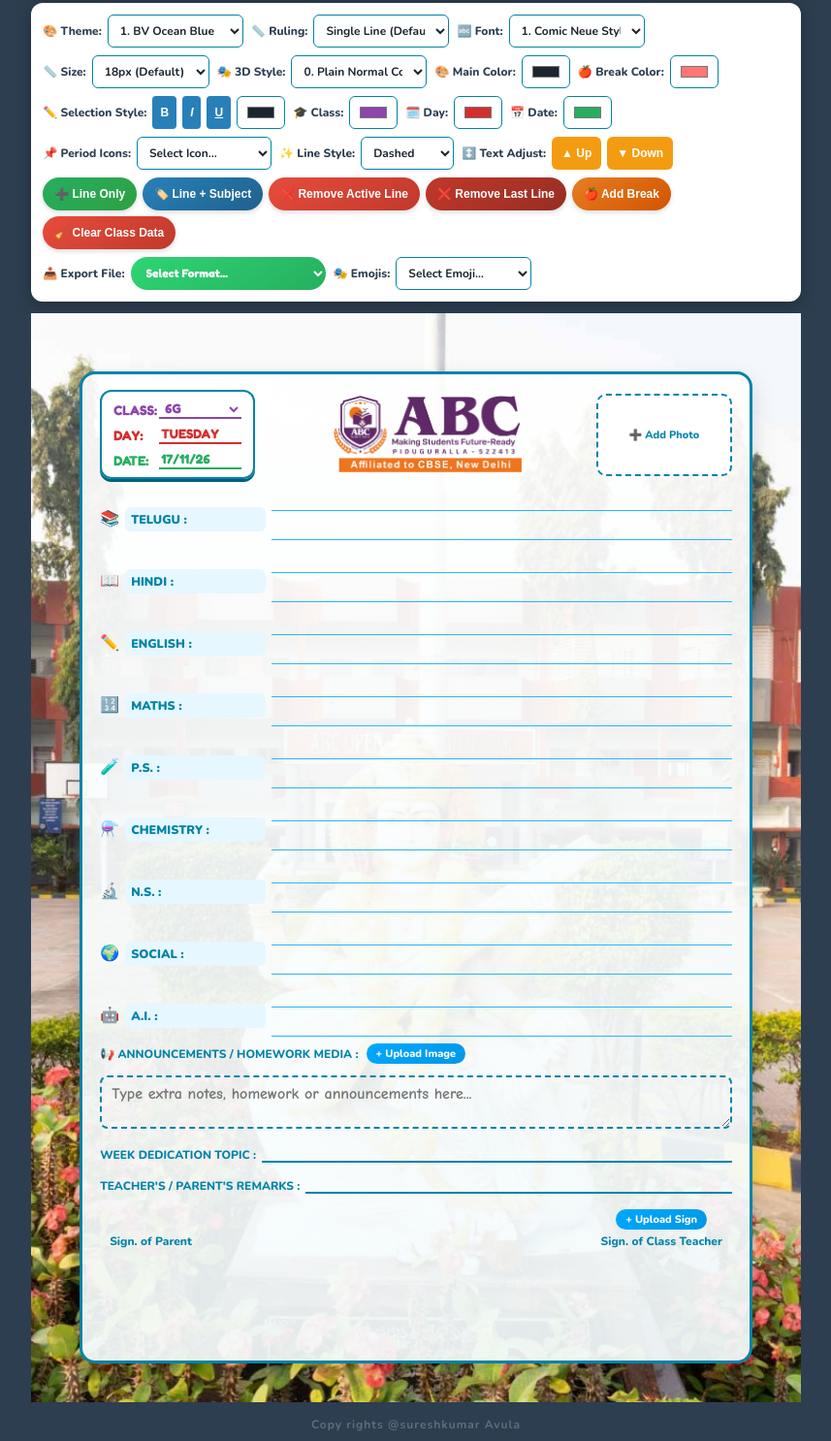
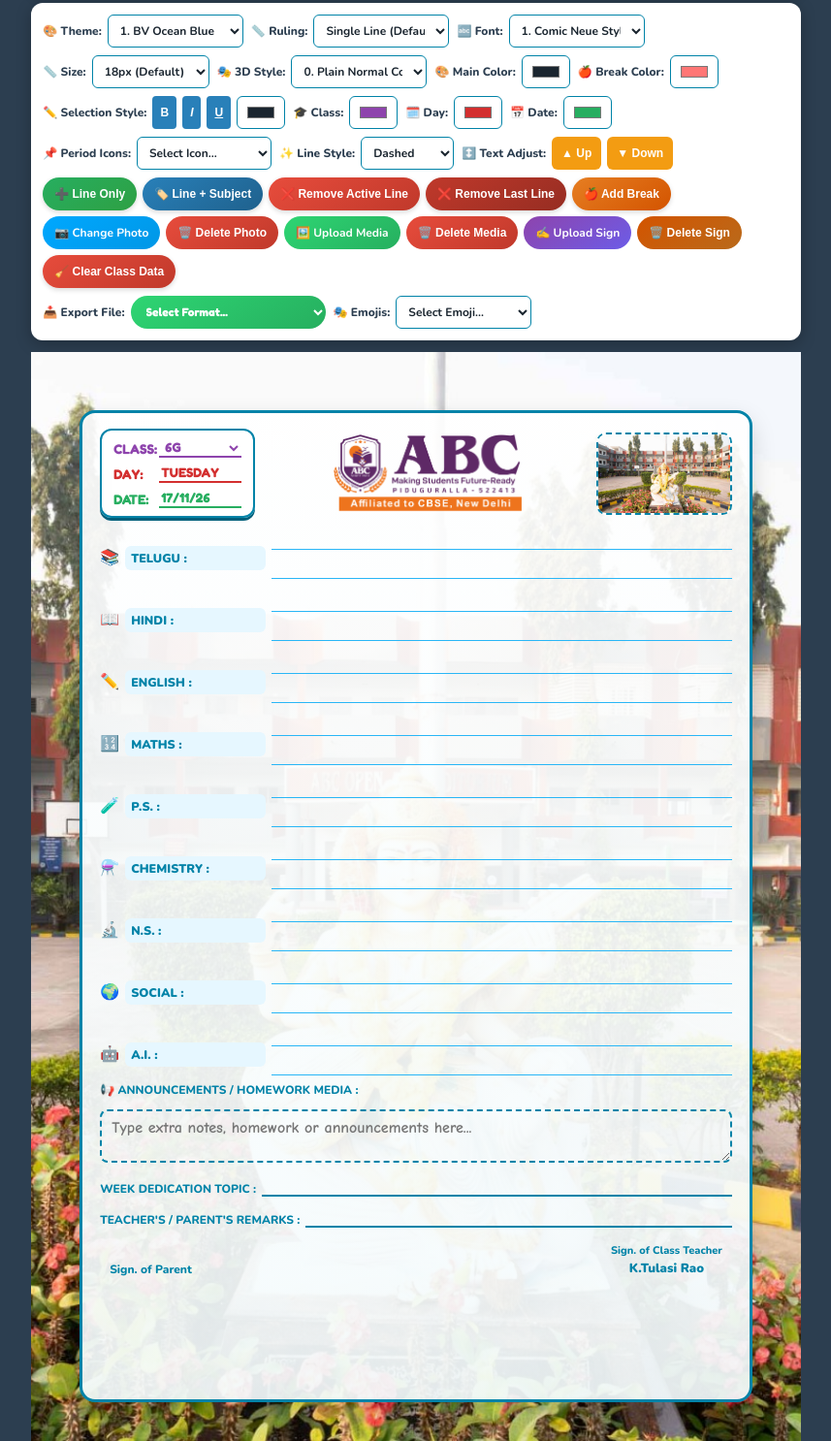
Before and after one commit to digisuresh1-wq/ABC-CBSE-SCHOOL-DIARY-AS-, a plain HTML site: page index.html in a window 1280 px wide. Shown: the part 52-1538 px from the top of the page at 97% size, without its empty margins (211-1068 px from the left). Drawn offline with nearby package versions, Linux system fonts and the light colour scheme.

```diff
--- a/index.html
+++ b/index.html
@@ -218,6 +218,38 @@
     min-height: 34px;
   }
   .btn-fmt:hover { background: #1c5980; }
+
+  .menu-upload-btn {
+    background: linear-gradient(145deg, #00a8ff, #0097e6);
+    color: #fff;
+    border: none;
+    padding: 6px 12px;
+    border-radius: 20px;
+    cursor: pointer;
+    font-weight: bold;
+    font-size: 12px;
+    display: inline-flex;
+    align-items: center;
+    gap: 4px;
+    min-height: 34px;
+  }
+  .menu-upload-btn:hover { background: #0081c2; }
+
+  .menu-delete-btn {
+    background: linear-gradient(145deg, #e74c3c, #c0392b);
+    color: #fff;
+    border: none;
+    padding: 6px 12px;
+    border-radius: 20px;
+    cursor: pointer;
+    font-weight: bold;
+    font-size: 12px;
+    display: inline-flex;
+    align-items: center;
+    gap: 4px;
+    min-height: 34px;
+  }
+  .menu-delete-btn:hover { background: #c0392b; }
 
   /* Main Printable Container Wrapper */
   .diary-wrapper {
@@ -358,44 +390,17 @@
     align-items: center;
     position: relative;
     overflow: hidden;
-    cursor: pointer;
     transition: all 0.2s;
-  }
-
-  .top-right-photo-box span {
-    font-size: 11px;
-    font-weight: 800;
-    color: var(--primary);
-    text-align: center;
   }
 
   .top-right-preview-img {
     width: 100%;
     height: 100%;
     object-fit: cover;
-    display: none;
+    display: block;
     position: absolute;
     top: 0;
     left: 0;
-  }
-
-  .top-right-remove-btn {
-    position: absolute;
-    top: 2px;
-    right: 2px;
-    background: #e74c3c;
-    color: #ffffff;
-    border: none;
-    border-radius: 50%;
-    width: 18px;
-    height: 18px;
-    font-size: 11px;
-    cursor: pointer;
-    display: none;
-    align-items: center;
-    justify-content: center;
-    font-weight: bold;
-    z-index: 5;
   }
 
   .schedule-container {
@@ -540,25 +545,6 @@
     z-index: 2;
   }
 
-  .remove-img-btn {
-    position: absolute;
-    top: 2px;
-    right: 2px;
-    background: #e74c3c;
-    color: #fff;
-    border: none;
-    border-radius: 50%;
-    width: 20px;
-    height: 20px;
-    font-size: 12px;
-    cursor: pointer;
-    display: none;
-    align-items: center;
-    justify-content: center;
-    font-weight: bold;
-    z-index: 10;
-  }
-
   .announcement-upload-row {
     display: flex;
     align-items: center;
@@ -614,17 +600,6 @@
     object-fit: contain;
     margin-bottom: 2px;
     display: none;
-  }
-
-  .upload-btn {
-    font-size: 11px;
-    background: linear-gradient(145deg, #00a8ff, #0097e6);
-    color: #ffffff;
-    padding: 3px 10px;
-    border-radius: 12px;
-    cursor: pointer;
-    font-weight: 800;
-    margin-bottom: 4px;
   }
 
   .transparent-copyright {
@@ -657,7 +632,7 @@
 
   @media print, .snap-mode {
     body { background: none !important; padding: 0 !important; margin: 0 !important; -webkit-print-color-adjust: exact !important; print-color-adjust: exact !important; }
-    .settings-toggle-bar, .control-bar, .upload-btn, .remove-img-btn, .transparent-copyright, .top-right-remove-btn, .announcement-upload-row { display: none !important; }
+    .settings-toggle-bar, .control-bar, .transparent-copyright, .announcement-upload-row { display: none !important; }
     .compact-space-container { resize: none !important; }
 
     textarea::placeholder, input::placeholder {
@@ -665,21 +640,6 @@
       opacity: 0 !important;
       -webkit-print-color-adjust: exact !important;
     }
-
-    .top-right-photo-box:not(.has-image) {
-      display: none !important;
-      visibility: hidden !important;
-      opacity: 0 !important;
-      border: none !important;
-      background: transparent !important;
-    }
-
-    .top-right-photo-box.has-image {
-      border: none !important;
-      background: transparent !important;
-    }
-
-    .top-right-photo-box span { display: none !important; }
 
     .diary-wrapper { width: 210mm !important; }
 
@@ -826,6 +786,16 @@
     <button class="btn-remove-period" onclick="removeActivePeriod()">❌ Remove Active Line</button>
     <button class="btn-remove-period" style="background: linear-gradient(145deg, #c0392b, #962d22);" onclick="removeLastPeriod()">❌ Remove Last Line</button>
     <button class="btn-add-period" style="background: linear-gradient(145deg, #e67e22, #d35400);" onclick="addNewPeriod('break', false)">🍎 Add Break</button>
+
+    <label class="menu-upload-btn">📷 Change Photo <input type="file" accept="image/*" style="display: none;" onchange="loadTopRightPhotoFromMenu(event)"></label>
+    <button class="menu-delete-btn" onclick="removeTopRightPhotoDirect()">🗑️ Delete Photo</button>
+
+    <label class="menu-upload-btn" style="background: linear-gradient(145deg, #2ed573, #26af5f);">🖼️ Upload Media <input type="file" accept="image/*" style="display: none;" onchange="insertSpaceImage(event)"></label>
+    <button class="menu-delete-btn" onclick="removeSpaceImage()">🗑️ Delete Media</button>
+
+    <label class="menu-upload-btn" style="background: linear-gradient(145deg, #8e44ad, #6c5ce7);">✍️ Upload Sign <input type="file" accept="image/*" style="display: none;" onchange="loadSignature(event)"></label>
+    <button class="menu-delete-btn" style="background: linear-gradient(145deg, #d35400, #b96a1b);" onclick="removeSignature()">🗑️ Delete Sign</button>
+
     <button class="btn-clear" onclick="clearSavedData()">🧹 Clear Class Data</button>
   </div>
 
@@ -870,8 +840,8 @@
               <option value="5F">5F</option>
               <option value="5G">5G</option>
               <option value="6F">6F</option>
-              <option value="6G">6G</option>
-              <option value="7F" selected>7F</option>
+              <option value="6G" selected>6G</option>
+              <option value="7F">7F</option>
               <option value="7G">7G</option>
               <option value="8">8</option>
               <option value="9">9</option>
@@ -888,32 +858,26 @@
           </div>
         </div>
 
-        <!-- Default Locked School Logo Banner using raw.githubusercontent -->
+        <!-- Default Locked School Logo Banner -->
         <div class="logo-container-center">
           <img src="https://raw.githubusercontent.com/digisuresh1-wq/ABC-CBSE-SCHOOL-DIARY-AS-/main/ABC%20School%20Full%20Logo.png" id="logo-img" class="center-logo-banner" alt="ABC High School Logo" crossorigin="anonymous">
         </div>
 
-        <div class="top-right-photo-box" id="topRightPhotoBox" onclick="triggerTopRightUpload()">
-          <span id="topRightPhotoLabel">➕ Add Photo</span>
-          <img id="topRightImgPreview" class="top-right-preview-img" alt="Top Right Photo">
-          <button id="topRightRemoveBtn" class="top-right-remove-btn" onclick="removeTopRightPhoto(event)">✕</button>
-          <input type="file" id="topRightInput" accept="image/*" style="display:none;" onchange="loadTopRightPhoto(event)">
+        <!-- Top Right Default School Background Photo Box (No cross/remove buttons) -->
+        <div class="top-right-photo-box" id="topRightPhotoBox">
+          <img id="topRightImgPreview" class="top-right-preview-img" src="https://raw.githubusercontent.com/digisuresh1-wq/ABC-CBSE-SCHOOL-DIARY-AS-/main/school-bg.jpeg" alt="School Background" crossorigin="anonymous">
         </div>
       </div>
 
       <div class="schedule-container" id="schedule-container"></div>
 
-      <!-- Announcements & Extra Notes Section with Media Upload -->
+      <!-- Announcements & Extra Notes Section -->
       <div class="announcement-upload-row">
         <span>📢 ANNOUNCEMENTS / HOMEWORK MEDIA :</span>
-        <label class="upload-btn" style="margin: 0; cursor: pointer;">
-          + Upload Image <input type="file" accept="image/*" style="display: none;" onchange="insertSpaceImage(event)">
-        </label>
       </div>
       <div class="compact-space-container" id="space-spacer">
         <textarea id="space-textarea" class="space-text-input" placeholder="Type extra notes, homework or announcements here..."></textarea>
         <img id="space-img-preview" class="space-inserted-img" alt="Space Picture">
-        <button id="remove-img-btn" class="remove-img-btn" onclick="removeSpaceImage()">✕</button>
       </div>
 
       <div class="footer-section">
@@ -929,8 +893,8 @@
           <span>Sign. of Parent</span>
           <div class="signature-box">
             <img id="sig-preview" class="signature-preview" alt="Signature">
-            <label class="upload-btn">+ Upload Sign <input type="file" accept="image/*" style="display: none;" onchange="loadSignature(event)"></label>
-            <span>Sign. of Class Teacher</span>
+            <span style="font-size: 11px; margin-bottom: 2px;">Sign. of Class Teacher</span>
+            <span id="teacher-name-label" style="font-size: 13px; font-weight: 900;"></span>
           </div>
         </div>
       </div>
@@ -946,14 +910,61 @@
 <script>
   let currentTop = -2;
   let activeBlock = null;
-  let currentSelectedClass = '7F';
+  let currentSelectedClass = '6G';
   let saveTimeout = null;
+  let hasCustomSignature = false;
+
+  const teacherNames = {
+    'BV1': 'Srivalli',
+    'BV2': 'Gyathri',
+    'BV3': 'Anjali',
+    '1F': 'G.Kiranmai',
+    '1G': 'M.Shravani',
+    '2F': 'P.Sukanya',
+    '2G': 'T.Srilakshmi',
+    '3F': 'J.VenkataLakshmi',
+    '3G': 'P.Surathna',
+    '4F': 'Sudharani',
+    '4G': 'V.Dhanamallika',
+    '5F': 'Aswini',
+    '5G': 'SK.Ayesha',
+    '6F': 'A.TrivanKumar',
+    '6G': 'K.Tulasi Rao',
+    '7F': 'D.K.VinodKumar',
+    '7G': 'D.Lokesh',
+    '8': 'S.Salini',
+    '9': 'R.Sandhya',
+    '10': 'Sk.Fareed'
+  };
+
+  function updateTeacherSignatureLabel(cls) {
+    const labelSpan = document.getElementById('teacher-name-label');
+    if (!hasCustomSignature) {
+      labelSpan.textContent = teacherNames[cls] || '';
+    }
+  }
 
   function toggleSettingsPanel() {
     const panel = document.getElementById('control-panel');
     const arrow = document.getElementById('settings-arrow');
     panel.classList.toggle('collapsed');
     arrow.textContent = panel.classList.contains('collapsed') ? '▶' : '▼';
+  }
+
+  function loadTopRightPhotoFromMenu(event) {
+    const file = event.target.files[0];
+    if (file) {
+      const imgUrl = URL.createObjectURL(file);
+      const img = document.getElementById('topRightImgPreview');
+      img.src = imgUrl;
+      img.style.display = 'block';
+    }
+  }
+
+  function removeTopRightPhotoDirect() {
+    const img = document.getElementById('topRightImgPreview');
+    img.src = '';
+    img.style.display = 'none';
   }
 
   const themes = {
@@ -1076,6 +1087,7 @@
     currentSelectedClass = newClass;
     renderScheduleForClass(newClass);
     autoLoadDiaryDataForClass(newClass);
+    updateTeacherSignatureLabel(newClass);
   }
 
   function applyTheme(themeKey) {
@@ -1403,7 +1415,7 @@
     content += `</table><br/>`;
     content += `<p><b>Extra Notes / Space:</b><br/>${document.getElementById('space-textarea').value || 'N/A'}</p>`;
     content += `<p><b>Week Dedication Topic :</b> ${document.getElementById('dedicated-text').value || 'N/A'}</p>`;
-    content += `<p><b>Teacher's / Parent's Remarks :</b> ${document.getElementById('remarks-text').value || 'N/A'}</p>`;
+    content += `<p><b>Teacher's Remarks :</b> ${document.getElementById('remarks-text').value || 'N/A'}</p>`;
     content += `</body></html>`;
 
     let blob = new Blob(['\ufeff' + content], { type: 'application/msword' });
@@ -1457,15 +1469,14 @@
       reader.onload = function(e) {
         document.getElementById('space-img-preview').src = e.target.result;
         document.getElementById('space-img-preview').style.display = 'block';
-        document.getElementById('remove-img-btn').style.display = 'flex';
       };
       reader.readAsDataURL(file);
     }
   }
 
   function removeSpaceImage() {
+    document.getElementById('space-img-preview').src = '';
     document.getElementById('space-img-preview').style.display = 'none';
-    document.getElementById('remove-img-btn').style.display = 'none';
   }
 
   function loadSignature(event) {
@@ -1475,9 +1486,17 @@
       reader.onload = function(e) {
         document.getElementById('sig-preview').src = e.target.result;
         document.getElementById('sig-preview').style.display = 'block';
+        hasCustomSignature = true;
       };
       reader.readAsDataURL(file);
     }
+  }
+
+  function removeSignature() {
+    document.getElementById('sig-preview').src = '';
+    document.getElementById('sig-preview').style.display = 'none';
+    hasCustomSignature = false;
+    updateTeacherSignatureLabel(currentSelectedClass);
   }
 
   function autoSaveDiaryDataForClass(targetClass) {
@@ -1561,6 +1580,7 @@
     currentSelectedClass = lastClass;
     renderScheduleForClass(lastClass);
     autoLoadDiaryDataForClass(lastClass);
+    updateTeacherSignatureLabel(lastClass);
   }
 
   function clearSavedData() {
```
